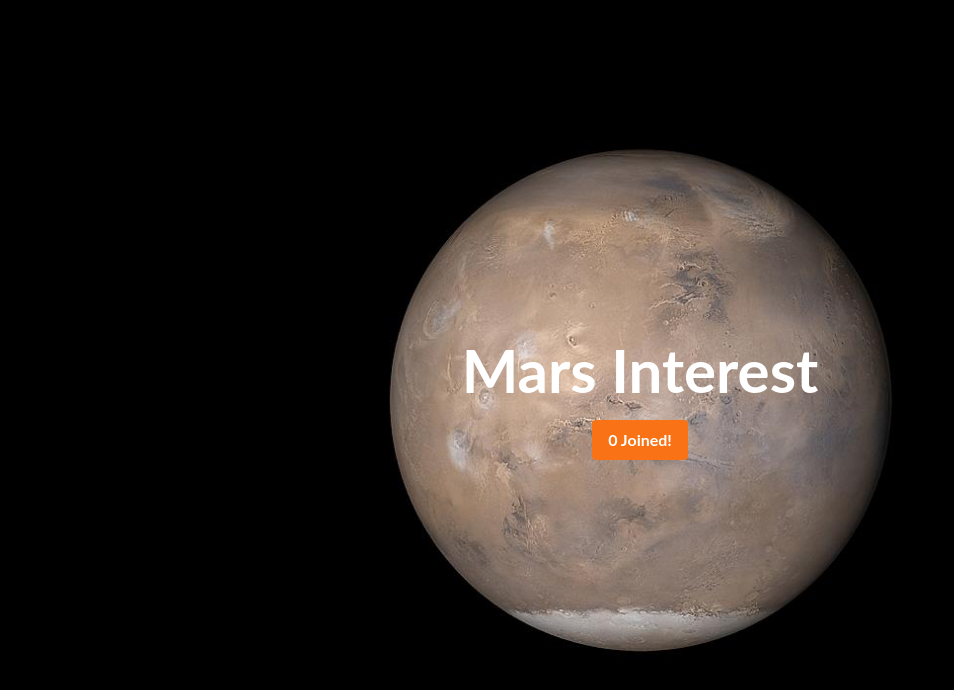
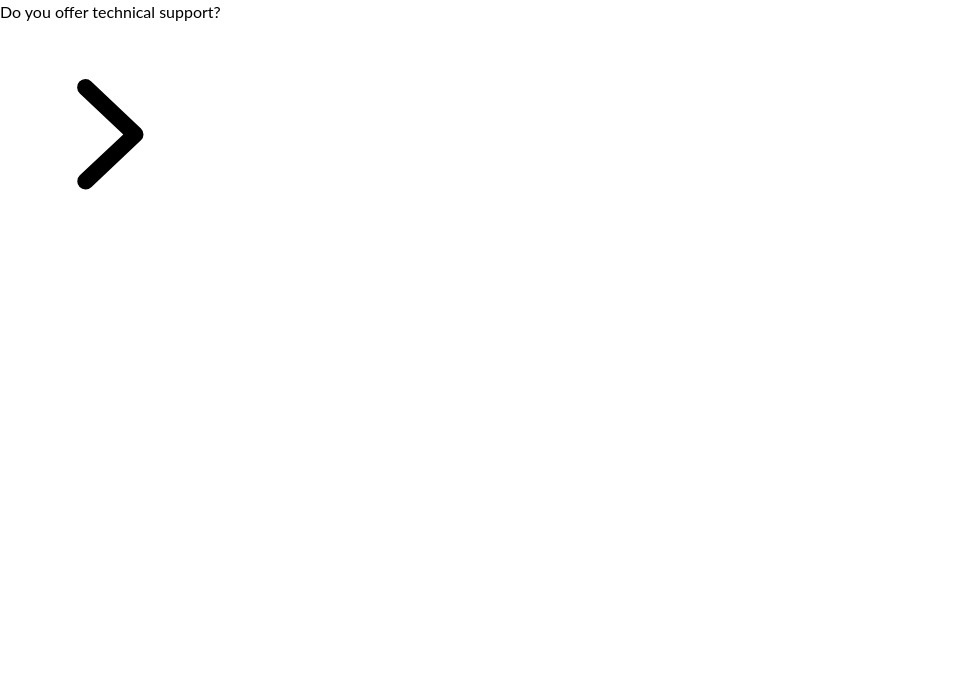
Before and after one commit to derp000/tsa-webmasters-2223, a React (Vite) app in the folder frontend/: page /test in a window 1280 px wide. Shown: the top 690 px of the page, without its empty margins (0-954 px from the left). Built offline with nearby package versions, Linux system fonts and the light colour scheme.

Commit message:
Add headlessui and heroicons

```diff
--- a/frontend/package.json
+++ b/frontend/package.json
@@ -9,6 +9,9 @@
     "preview": "vite preview"
   },
   "dependencies": {
+    "@headlessui/react": "^1.7.7",
+    "@headlessui/tailwindcss": "^0.1.2",
+    "@heroicons/react": "^2.0.13",
     "react": "^18.2.0",
     "react-dom": "^18.2.0",
     "react-router-dom": "^6.6.1"
--- a/frontend/src/App.jsx
+++ b/frontend/src/App.jsx
@@ -2,13 +2,15 @@ import React from "react";
 import { Routes, Route } from "react-router-dom";
 
 import Home from "./containers/Home";
+import TestDisclosure from "./components/TestDisclosure";
 
 const App = () => {
   return (
     <Routes>
       <Route path="/*" element={<Home />} />
+      <Route path="/test" element={<TestDisclosure />} />
     </Routes>
   );
-}
+};
 
 export default App;
--- /dev/null
+++ b/frontend/src/components/TestDisclosure.jsx
@@ -0,0 +1,17 @@
+import React from "react";
+import { Disclosure } from "@headlessui/react";
+import { ChevronRightIcon } from "@heroicons/react/20/solid";
+
+const TestDisclosure = () => {
+  return (
+    <Disclosure>
+      <Disclosure.Button>
+        Do you offer technical support?
+        <ChevronRightIcon className="ui-open:rotate-90 ui-open:transform" />
+      </Disclosure.Button>
+      <Disclosure.Panel>No</Disclosure.Panel>
+    </Disclosure>
+  );
+};
+
+export default TestDisclosure;
--- a/frontend/tailwind.config.cjs
+++ b/frontend/tailwind.config.cjs
@@ -7,5 +7,5 @@ module.exports = {
   theme: {
     extend: {},
   },
-  plugins: [],
+  plugins: [require('@headlessui/tailwindcss')],
 }
```
Also changed, not shown: 1 other file (tests, documents, lock files or other folders).
